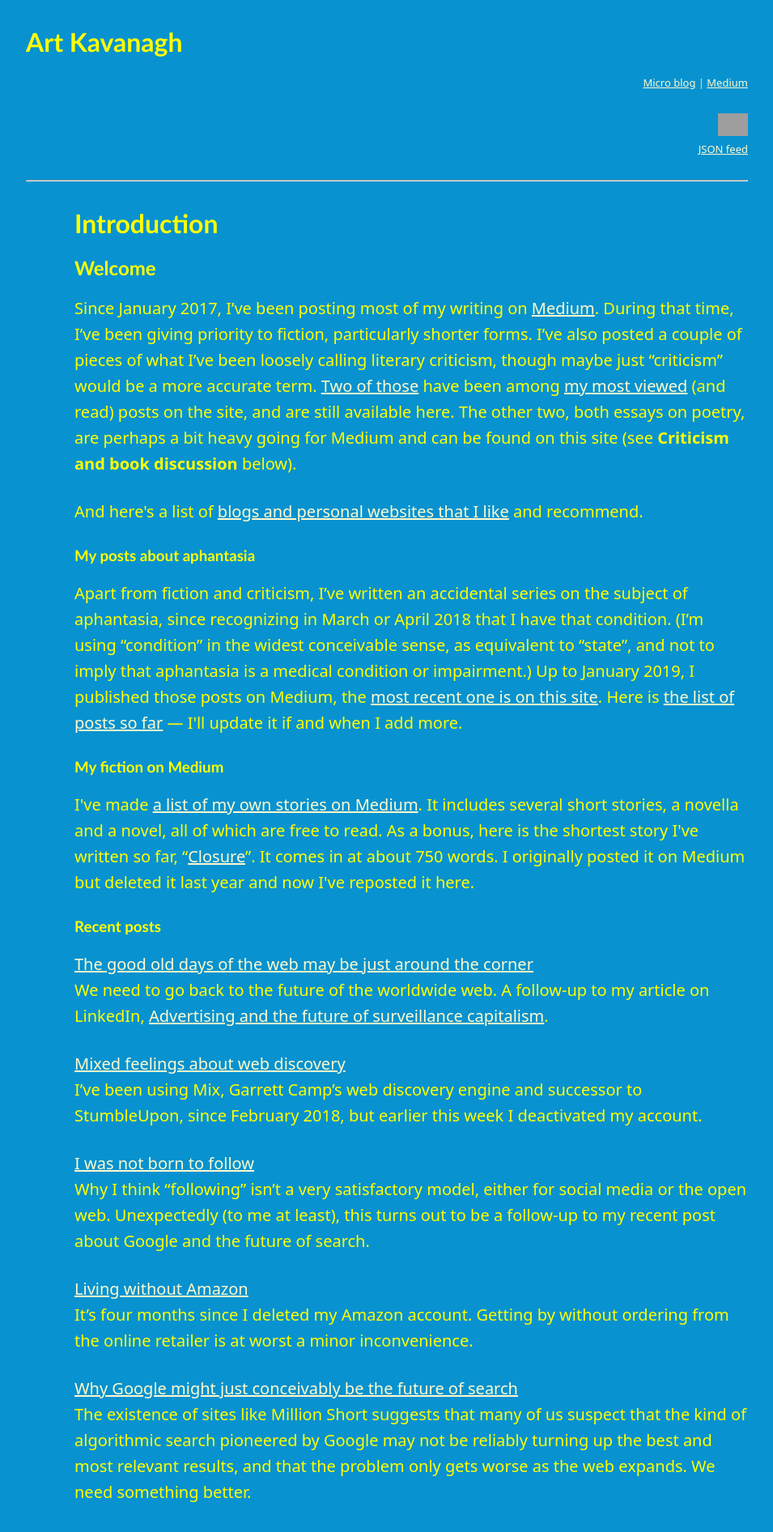
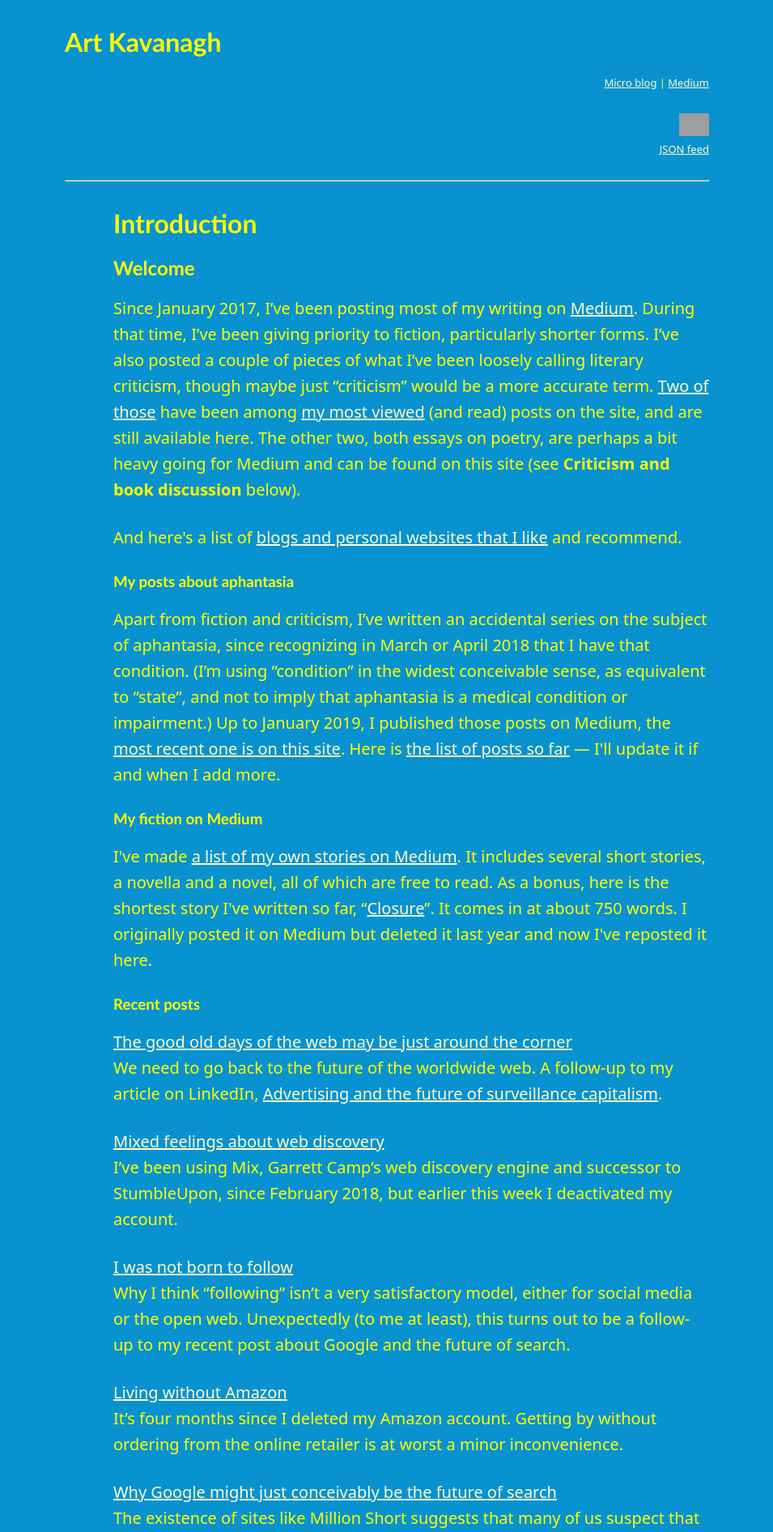
Before and after one commit to artkavanagh/github.io, a Jekyll site: the page index.html, which Jekyll copies as it is, in a window 1280 px wide. Shown: the top 1892 px of the page at 81% size, without its empty margins (132-1087 px from the left). Built offline with Jekyll 4.4.1, drawn with Linux system fonts in a browser that asks for light colours; grey boxes are pictures that could not be loaded.

Commit message:
Update akstyles.css

```diff
--- a/assets/css/akstyles.css
+++ b/assets/css/akstyles.css
@@ -4,7 +4,7 @@ html, body {
         padding: 0;
         color: Yellow ;
         background-color: #0892d0 ;
-        max-width: 52em ;
+        max-width: 46em ;
 }
 h1, h2, h3 {
 	font-family: "Optima", "Franklin Gothic Medium", system-ui, -apple-system, BlinkMacSystemFont, "Segoe UI", "Trebuchet MS", "Fira Sans", sans-serif;
```
